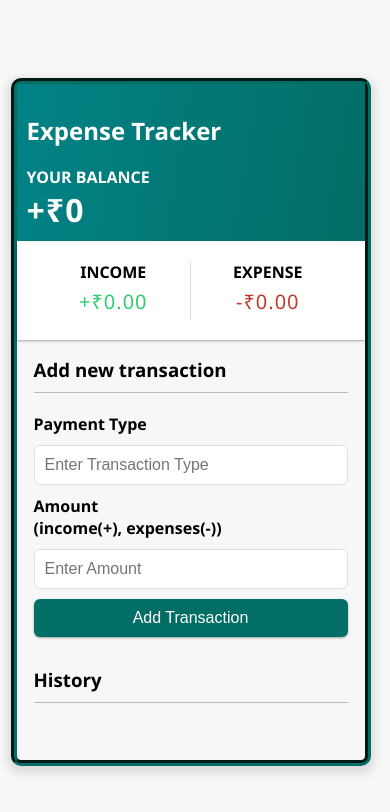
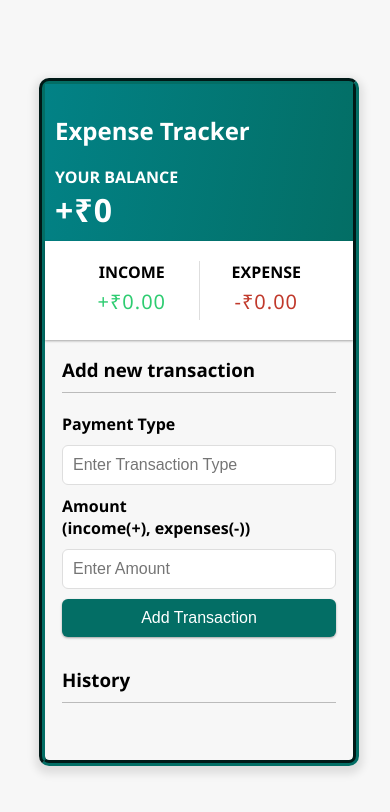
Before and after one commit to rajeshg0ud/expenseTracker, a React (Create React App) app: page / in a window 390 px wide. Shown: the top 812 px of the page. Built offline with nearby package versions, Linux system fonts and the light colour scheme.

Commit message:
Add files via upload

```diff
--- a/src/App.css
+++ b/src/App.css
@@ -181,7 +181,7 @@ input[type='number'].error {
       margin-left: 15px;
     }
     .container {
-      width: 360px;
-      margin: 5px;
+      width: 320px;
+      margin-left: 17px;
     }
   }
```
